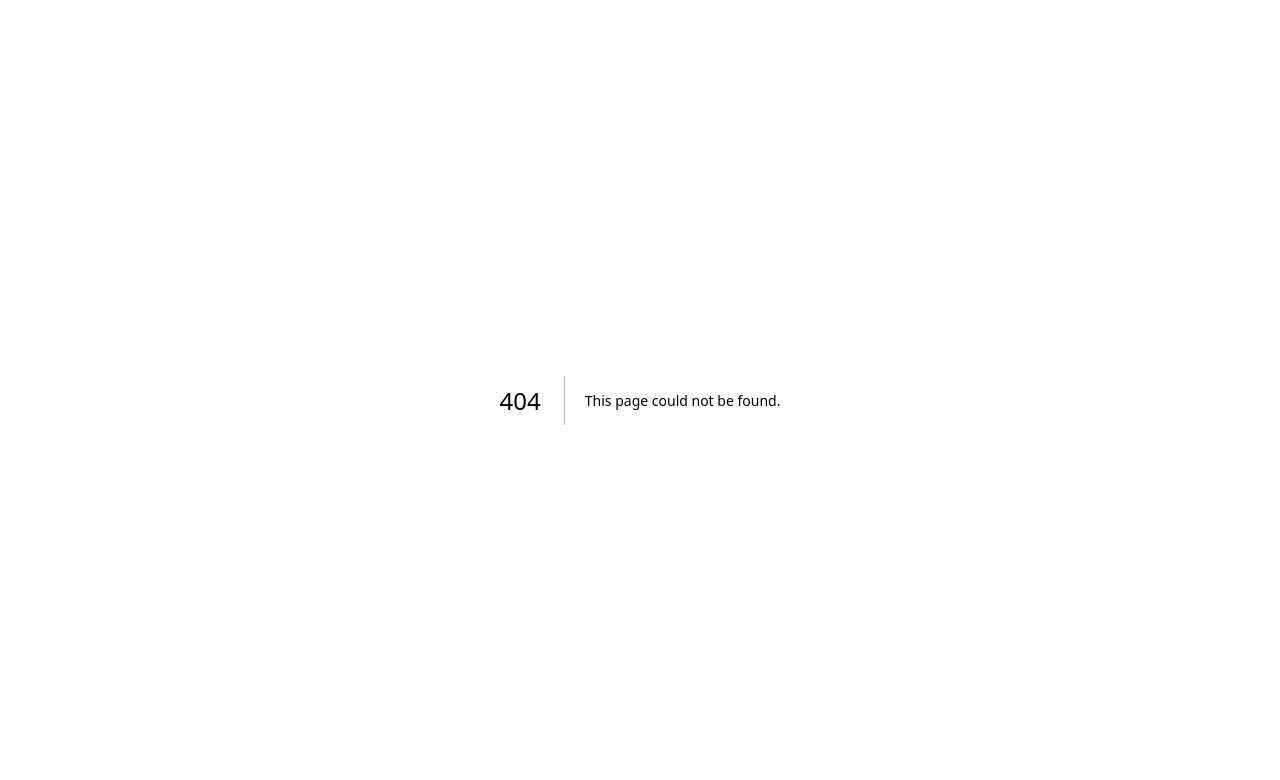
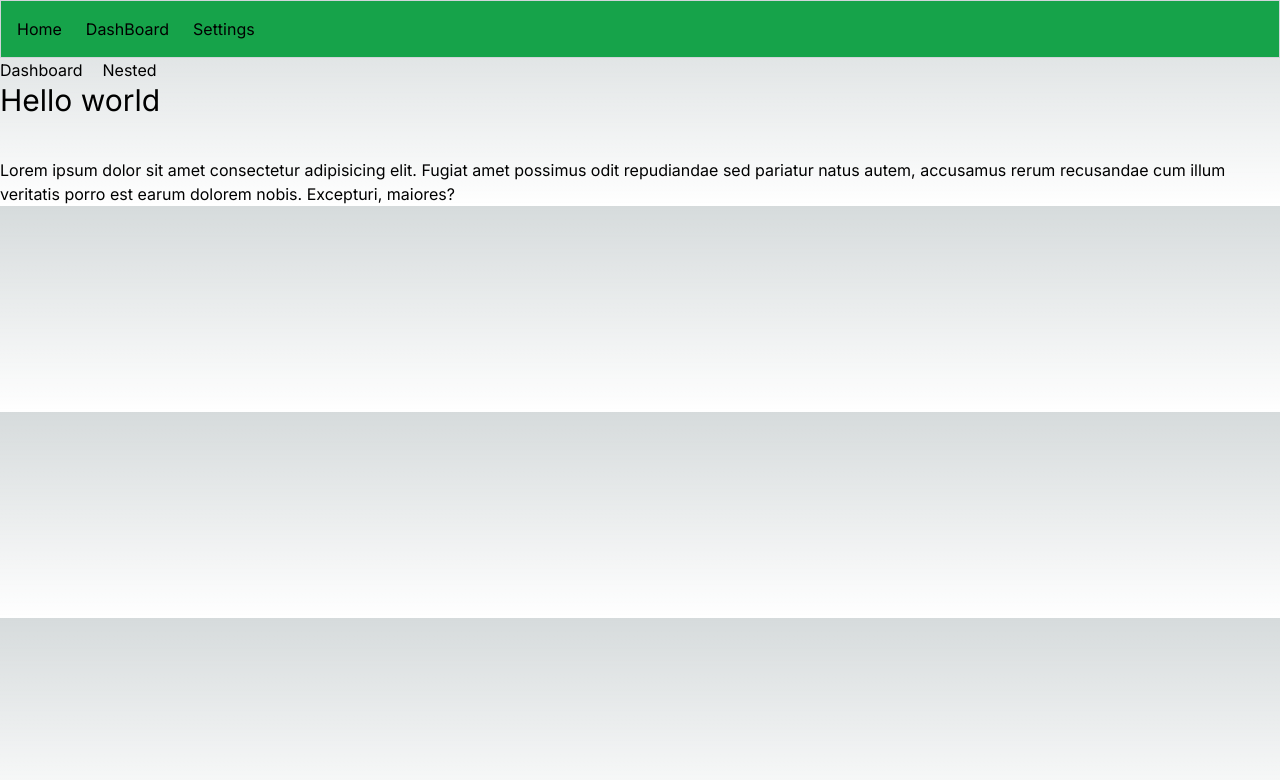
Before and after one commit to Nasir1290/next-js-practice, a Next.js app: page /dashboard/settings in a window 1280 px wide. Before the commit this address had no page. Shown: the top 780 px of the page. Built offline with nearby package versions, Linux system fonts and the light colour scheme.

Commit message:
add some code

```diff
--- /dev/null
+++ b/app/components/CustomLink.js
@@ -0,0 +1,12 @@
+import Link from 'next/link'
+import { usePathname } from 'next/navigation'
+import React from 'react'
+
+export default function CustomLink({children,path}) {
+    const pathName = usePathname();
+  return (
+    <div>
+      <Link href={path}>{children}</Link>
+    </div>
+  )
+}
--- /dev/null
+++ b/app/dashboard/layout.js
@@ -0,0 +1,15 @@
+import React from 'react'
+
+export default function DashBoardLayout({ children }) {
+    return (
+        <div>
+            <div>
+                <ul className=' flex gap-5'>
+                    <li> Dashboard</li>
+                    <li> Nested</li>
+                </ul>
+            </div>
+            {children}
+        </div>
+    )
+}
--- /dev/null
+++ b/app/dashboard/page.js
@@ -0,0 +1,12 @@
+
+export const metadata = {
+    title: "Dashboard",
+    description: "this is the dashboard",
+  };
+export default function page() {
+  return (
+    <div>
+      DashBoard Route
+    </div>
+  )
+}
--- /dev/null
+++ b/app/dashboard/settings/page.js
@@ -0,0 +1,16 @@
+
+export const metadata = {
+    title: "Settings",
+    description: "this is the Settings Page",
+  };
+
+export default function page() {
+    return (
+        <div>
+            <h1 className="text-3xl">Hello world</h1>
+            <div className="mt-10">
+                Lorem ipsum dolor sit amet consectetur adipisicing elit. Fugiat amet possimus odit repudiandae sed pariatur natus autem, accusamus rerum recusandae cum illum veritatis porro est earum dolorem nobis. Excepturi, maiores?
+            </div>
+        </div>
+    )
+}
--- a/app/layout.js
+++ b/app/layout.js
@@ -1,17 +1,43 @@
 import { Inter } from "next/font/google";
 import "./globals.css";
+import Link from "next/link";
+import CustomLink from "./components/customLink";
 
 const inter = Inter({ subsets: ["latin"] });
 
 export const metadata = {
-  title: "Create Next App",
-  description: "Generated by create next app",
+  title: "Home Page",
+  description: "This is Home Page",
 };
 
 export default function RootLayout({ children }) {
   return (
     <html lang="en">
-      <body className={inter.className}>{children}</body>
+
+      <body className={inter.className}>
+        <div>
+          <ul className=" p-4 border border-gray-300 bg-green-600 flex gap-6">
+            <li>
+
+              <CustomLink path={"/"}>
+                Home
+              </CustomLink>
+            </li>
+            <li>
+              <CustomLink path={"/dashboard"}>
+                DashBoard
+              </CustomLink>
+            </li>
+            <li>
+              <CustomLink path={"/dashboard/settings"}>
+                Settings
+              </CustomLink>
+            </li>
+          </ul>
+        </div>
+        {children}
+
+      </body>
     </html>
   );
 }
--- a/app/page.js
+++ b/app/page.js
@@ -1,113 +1,10 @@
-import Image from "next/image";
 
-export default function Home() {
+const page = () => {
   return (
-    <main className="flex min-h-screen flex-col items-center justify-between p-24">
-      <div className="z-10 max-w-5xl w-full items-center justify-between font-mono text-sm lg:flex">
-        <p className="fixed left-0 top-0 flex w-full justify-center border-b border-gray-300 bg-gradient-to-b from-zinc-200 pb-6 pt-8 backdrop-blur-2xl dark:border-neutral-800 dark:bg-zinc-800/30 dark:from-inherit lg:static lg:w-auto  lg:rounded-xl lg:border lg:bg-gray-200 lg:p-4 lg:dark:bg-zinc-800/30">
-          Get started by editing&nbsp;
-          <code className="font-mono font-bold">app/page.js</code>
-        </p>
-        <div className="fixed bottom-0 left-0 flex h-48 w-full items-end justify-center bg-gradient-to-t from-white via-white dark:from-black dark:via-black lg:static lg:h-auto lg:w-auto lg:bg-none">
-          <a
-            className="pointer-events-none flex place-items-center gap-2 p-8 lg:pointer-events-auto lg:p-0"
-            href="https://vercel.com?utm_source=create-next-app&utm_medium=appdir-template&utm_campaign=create-next-app"
-            target="_blank"
-            rel="noopener noreferrer"
-          >
-            By{" "}
-            <Image
-              src="/vercel.svg"
-              alt="Vercel Logo"
-              className="dark:invert"
-              width={100}
-              height={24}
-              priority
-            />
-          </a>
-        </div>
-      </div>
+    <div>
+      Hello world
+    </div>
+  )
+}
 
-      <div className="relative flex place-items-center before:absolute before:h-[300px] before:w-full sm:before:w-[480px] before:-translate-x-1/2 before:rounded-full before:bg-gradient-radial before:from-white before:to-transparent before:blur-2xl before:content-[''] after:absolute after:-z-20 after:h-[180px] after:w-full sm:after:w-[240px] after:translate-x-1/3 after:bg-gradient-conic after:from-sky-200 after:via-blue-200 after:blur-2xl after:content-[''] before:dark:bg-gradient-to-br before:dark:from-transparent before:dark:to-blue-700 before:dark:opacity-10 after:dark:from-sky-900 after:dark:via-[#0141ff] after:dark:opacity-40 before:lg:h-[360px] z-[-1]">
-        <Image
-          className="relative dark:drop-shadow-[0_0_0.3rem_#ffffff70] dark:invert"
-          src="/next.svg"
-          alt="Next.js Logo"
-          width={180}
-          height={37}
-          priority
-        />
-      </div>
-
-      <div className="mb-32 grid text-center lg:max-w-5xl lg:w-full lg:mb-0 lg:grid-cols-4 lg:text-left">
-        <a
-          href="https://nextjs.org/docs?utm_source=create-next-app&utm_medium=appdir-template&utm_campaign=create-next-app"
-          className="group rounded-lg border border-transparent px-5 py-4 transition-colors hover:border-gray-300 hover:bg-gray-100 hover:dark:border-neutral-700 hover:dark:bg-neutral-800/30"
-          target="_blank"
-          rel="noopener noreferrer"
-        >
-          <h2 className={`mb-3 text-2xl font-semibold`}>
-            Docs{" "}
-            <span className="inline-block transition-transform group-hover:translate-x-1 motion-reduce:transform-none">
-              -&gt;
-            </span>
-          </h2>
-          <p className={`m-0 max-w-[30ch] text-sm opacity-50`}>
-            Find in-depth information about Next.js features and API.
-          </p>
-        </a>
-
-        <a
-          href="https://nextjs.org/learn?utm_source=create-next-app&utm_medium=appdir-template-tw&utm_campaign=create-next-app"
-          className="group rounded-lg border border-transparent px-5 py-4 transition-colors hover:border-gray-300 hover:bg-gray-100 hover:dark:border-neutral-700 hover:dark:bg-neutral-800 hover:dark:bg-opacity-30"
-          target="_blank"
-          rel="noopener noreferrer"
-        >
-          <h2 className={`mb-3 text-2xl font-semibold`}>
-            Learn{" "}
-            <span className="inline-block transition-transform group-hover:translate-x-1 motion-reduce:transform-none">
-              -&gt;
-            </span>
-          </h2>
-          <p className={`m-0 max-w-[30ch] text-sm opacity-50`}>
-            Learn about Next.js in an interactive course with&nbsp;quizzes!
-          </p>
-        </a>
-
-        <a
-          href="https://vercel.com/templates?framework=next.js&utm_source=create-next-app&utm_medium=appdir-template&utm_campaign=create-next-app"
-          className="group rounded-lg border border-transparent px-5 py-4 transition-colors hover:border-gray-300 hover:bg-gray-100 hover:dark:border-neutral-700 hover:dark:bg-neutral-800/30"
-          target="_blank"
-          rel="noopener noreferrer"
-        >
-          <h2 className={`mb-3 text-2xl font-semibold`}>
-            Templates{" "}
-            <span className="inline-block transition-transform group-hover:translate-x-1 motion-reduce:transform-none">
-              -&gt;
-            </span>
-          </h2>
-          <p className={`m-0 max-w-[30ch] text-sm opacity-50`}>
-            Explore starter templates for Next.js.
-          </p>
-        </a>
-
-        <a
-          href="https://vercel.com/new?utm_source=create-next-app&utm_medium=appdir-template&utm_campaign=create-next-app"
-          className="group rounded-lg border border-transparent px-5 py-4 transition-colors hover:border-gray-300 hover:bg-gray-100 hover:dark:border-neutral-700 hover:dark:bg-neutral-800/30"
-          target="_blank"
-          rel="noopener noreferrer"
-        >
-          <h2 className={`mb-3 text-2xl font-semibold`}>
-            Deploy{" "}
-            <span className="inline-block transition-transform group-hover:translate-x-1 motion-reduce:transform-none">
-              -&gt;
-            </span>
-          </h2>
-          <p className={`m-0 max-w-[30ch] text-sm opacity-50 text-balance`}>
-            Instantly deploy your Next.js site to a shareable URL with Vercel.
-          </p>
-        </a>
-      </div>
-    </main>
-  );
-}
+export default page
```
